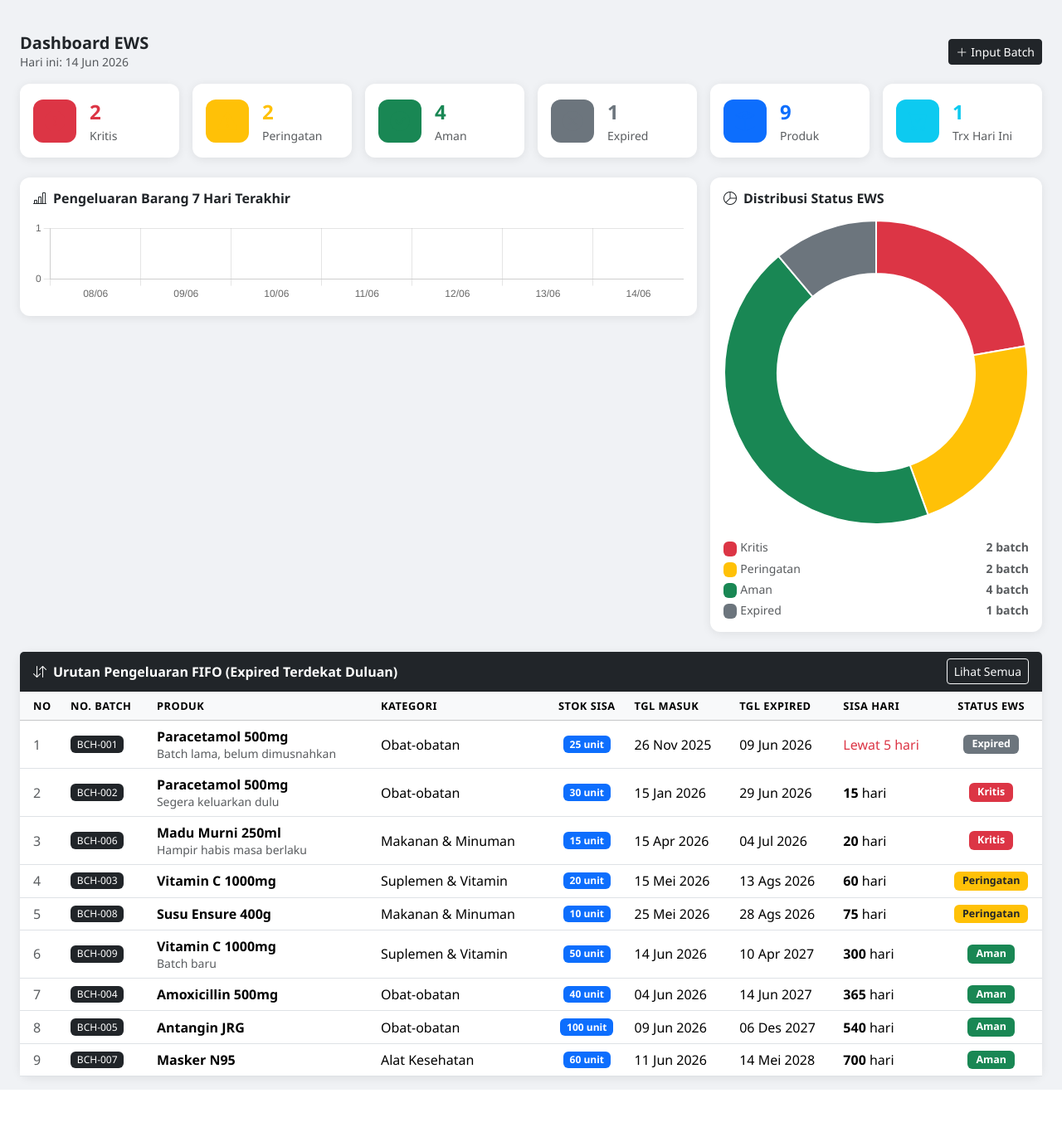
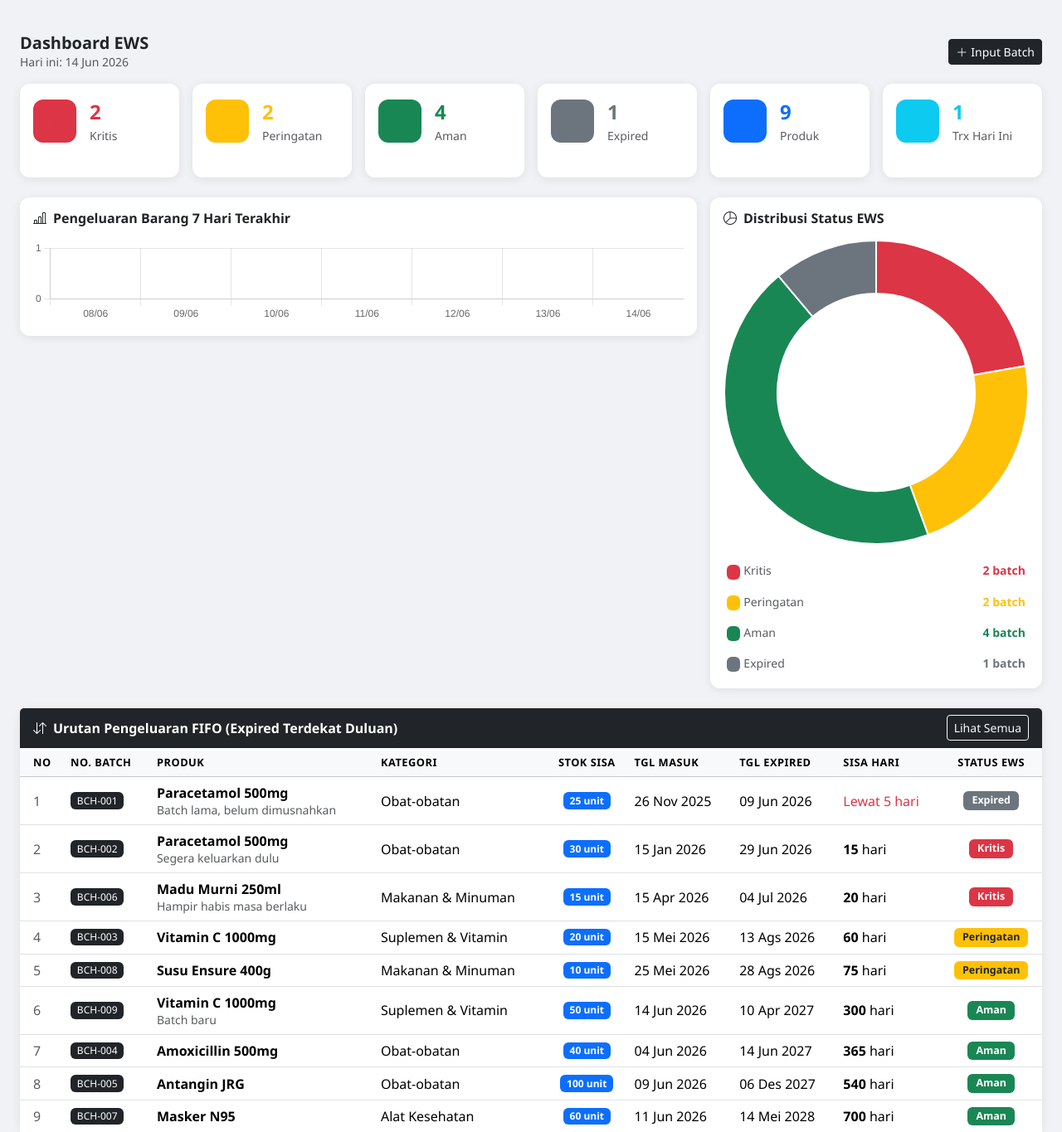
Before and after one commit to Favyrahma/inventaris-fifo, a PHP site: page /indeks.php in a window 1280 px wide. Shown: the part 56-1421 px from the top of the page at 83% size. Before the commit the page ends 1370 px from the top, so only its background shows below. Run offline with PHP 8.4, Linux system fonts and the light colour scheme; a user stored in the database is signed in; data comes from the database, SQL or seed files in the repository.

Commit message:
update indeks.php

```diff
--- a/indeks.php
+++ b/indeks.php
@@ -40,9 +40,7 @@
       $grafik_data[] = $q['t'];
   }
 
-    // ── Tabel FIFO — FIX: nama variabel wajib $q_fifo ─────────────────────────
-    // Kolom yang tersedia di tabel produk: id, no_batch, nama_produk, kategori_id,
-    // harga_beli, harga_jual, stok, stok_awal, tgl_masuk, tgl_expired, keterangan
+  // ── Tabel FIFO ────────────────────────────────────────────────────────────
   $q_fifo = mysqli_query($koneksi,
       "SELECT p.*, k.nama_kategori,
               DATEDIFF(p.tgl_expired, '$tgl') as sisa_hari
@@ -50,6 +48,14 @@
       JOIN kategori k ON p.kategori_id = k.id
       WHERE p.stok > 0
       ORDER BY p.tgl_expired ASC");
+
+  // URL untuk tiap kartu
+  $url_kritis   = "laporan_expired.php?filter=risiko";
+  $url_warning  = "laporan_expired.php?filter=all";
+  $url_aman     = "produk.php?status=aman";
+  $url_expired  = "laporan_expired.php?filter=expired";
+  $url_produk   = "produk.php";
+  $url_trx      = "laporan_transaksi.php?dari=$tgl&sampai=$tgl";
   ?>
   <?php include 'includes/navbar.php'; ?>
   <!DOCTYPE html>
@@ -62,9 +68,62 @@
   <link href="https://cdn.jsdelivr.net/npm/bootstrap-icons@1.11.3/font/bootstrap-icons.min.css" rel="stylesheet">
   <style>
   body { background: #f0f2f5; font-family: 'Segoe UI', sans-serif; }
-    .stat-card { border: 0; border-radius: 12px; box-shadow: 0 2px 12px rgba(0,0,0,.08); transition: .2s; }
-    .stat-card:hover { transform: translateY(-2px); box-shadow: 0 6px 20px rgba(0,0,0,.12); }
-    .stat-icon { width: 52px; height: 52px; border-radius: 12px; display: flex; align-items: center; justify-content: center; font-size: 1.5rem; }
+
+  /* ── Kartu statistik ── */
+  .stat-card {
+      border: 0;
+      border-radius: 12px;
+      box-shadow: 0 2px 12px rgba(0,0,0,.08);
+      transition: transform .18s, box-shadow .18s;
+      text-decoration: none !important;
+      color: inherit !important;
+      display: block;         /* <a> jadi block penuh */
+      cursor: pointer;
+  }
+  .stat-card:hover {
+      transform: translateY(-4px);
+      box-shadow: 0 8px 24px rgba(0,0,0,.14);
+  }
+  .stat-card:active {
+      transform: translateY(-1px);
+      box-shadow: 0 3px 10px rgba(0,0,0,.1);
+  }
+  /* Garis bawah warna saat hover */
+  .stat-card.c-danger  { border-bottom: 3px solid transparent; }
+  .stat-card.c-warning { border-bottom: 3px solid transparent; }
+  .stat-card.c-success { border-bottom: 3px solid transparent; }
+  .stat-card.c-secondary { border-bottom: 3px solid transparent; }
+  .stat-card.c-primary { border-bottom: 3px solid transparent; }
+  .stat-card.c-info    { border-bottom: 3px solid transparent; }
+
+  .stat-card.c-danger:hover   { border-bottom-color: #dc3545; }
+  .stat-card.c-warning:hover  { border-bottom-color: #ffc107; }
+  .stat-card.c-success:hover  { border-bottom-color: #198754; }
+  .stat-card.c-secondary:hover{ border-bottom-color: #6c757d; }
+  .stat-card.c-primary:hover  { border-bottom-color: #0d6efd; }
+  .stat-card.c-info:hover     { border-bottom-color: #0dcaf0; }
+
+  .stat-icon {
+      width: 52px; height: 52px;
+      border-radius: 12px;
+      display: flex; align-items: center; justify-content: center;
+      font-size: 1.5rem;
+      flex-shrink: 0;
+  }
+
+  /* Tooltip klik */
+  .stat-card .click-hint {
+      font-size: 10px;
+      color: #aaa;
+      margin-top: 6px;
+      display: flex;
+      align-items: center;
+      gap: 3px;
+      opacity: 0;
+      transition: opacity .18s;
+  }
+  .stat-card:hover .click-hint { opacity: 1; }
+
   .table-fifo th { font-size: .8rem; text-transform: uppercase; letter-spacing: .04em; }
   .badge-ews { font-size: .78rem; padding: .4em .8em; border-radius: 6px; }
   .chart-card { border: 0; border-radius: 12px; box-shadow: 0 2px 12px rgba(0,0,0,.08); }
@@ -73,7 +132,7 @@
   <body>
   <div class="container-fluid px-4 py-3">
 
-      <!-- Header baris atas -->
+    <!-- Header -->
     <div class="d-flex justify-content-between align-items-center mb-3">
       <div>
         <h5 class="fw-bold mb-0">Dashboard EWS</h5>
@@ -84,87 +143,151 @@
       </a>
     </div>
 
-      <!-- Kartu statistik -->
+    <!-- ── Kartu Statistik (semua bisa diklik) ── -->
     <div class="row g-3 mb-4">
+
+      <!-- Kritis → laporan_expired.php?filter=risiko -->
       <div class="col-6 col-md-3 col-lg-2">
-          <div class="card stat-card h-100 p-3">
+        <a href="<?= $url_kritis ?>" class="stat-card card c-danger h-100 p-3"
+          title="Lihat produk kritis">
           <div class="d-flex align-items-center gap-3">
-              <div class="stat-icon bg-danger bg-opacity-15 text-danger"><i class="bi bi-exclamation-octagon-fill"></i></div>
-              <div><div class="fw-bold fs-4 text-danger"><?= $r_kritis['t'] ?></div><div class="text-muted small">Kritis</div></div>
+            <div class="stat-icon bg-danger bg-opacity-15 text-danger">
+              <i class="bi bi-exclamation-octagon-fill"></i>
+            </div>
+            <div>
+              <div class="fw-bold fs-4 text-danger"><?= $r_kritis['t'] ?></div>
+              <div class="text-muted small">Kritis</div>
             </div>
           </div>
+          <div class="click-hint"><i class="bi bi-arrow-right-circle"></i> Lihat produk kritis</div>
+        </a>
       </div>
+
+      <!-- Peringatan → laporan_expired.php?filter=all -->
       <div class="col-6 col-md-3 col-lg-2">
-          <div class="card stat-card h-100 p-3">
+        <a href="<?= $url_warning ?>" class="stat-card card c-warning h-100 p-3"
+          title="Lihat produk peringatan">
           <div class="d-flex align-items-center gap-3">
-              <div class="stat-icon bg-warning bg-opacity-15 text-warning"><i class="bi bi-exclamation-triangle-fill"></i></div>
-              <div><div class="fw-bold fs-4 text-warning"><?= $r_warning['t'] ?></div><div class="text-muted small">Peringatan</div></div>
+            <div class="stat-icon bg-warning bg-opacity-15 text-warning">
+              <i class="bi bi-exclamation-triangle-fill"></i>
+            </div>
+            <div>
+              <div class="fw-bold fs-4 text-warning"><?= $r_warning['t'] ?></div>
+              <div class="text-muted small">Peringatan</div>
             </div>
           </div>
+          <div class="click-hint"><i class="bi bi-arrow-right-circle"></i> Lihat produk peringatan</div>
+        </a>
       </div>
+
+      <!-- Aman → produk.php?status=aman -->
       <div class="col-6 col-md-3 col-lg-2">
-          <div class="card stat-card h-100 p-3">
+        <a href="<?= $url_aman ?>" class="stat-card card c-success h-100 p-3"
+          title="Lihat produk aman">
           <div class="d-flex align-items-center gap-3">
-              <div class="stat-icon bg-success bg-opacity-15 text-success"><i class="bi bi-check-circle-fill"></i></div>
-              <div><div class="fw-bold fs-4 text-success"><?= $r_aman['t'] ?></div><div class="text-muted small">Aman</div></div>
+            <div class="stat-icon bg-success bg-opacity-15 text-success">
+              <i class="bi bi-check-circle-fill"></i>
+            </div>
+            <div>
+              <div class="fw-bold fs-4 text-success"><?= $r_aman['t'] ?></div>
+              <div class="text-muted small">Aman</div>
             </div>
           </div>
+          <div class="click-hint"><i class="bi bi-arrow-right-circle"></i> Lihat produk aman</div>
+        </a>
       </div>
+
+      <!-- Expired → laporan_expired.php?filter=expired -->
       <div class="col-6 col-md-3 col-lg-2">
-          <div class="card stat-card h-100 p-3">
+        <a href="<?= $url_expired ?>" class="stat-card card c-secondary h-100 p-3"
+          title="Lihat produk sudah kedaluwarsa">
           <div class="d-flex align-items-center gap-3">
-              <div class="stat-icon bg-secondary bg-opacity-15 text-secondary"><i class="bi bi-x-circle-fill"></i></div>
-              <div><div class="fw-bold fs-4 text-secondary"><?= $r_expired['t'] ?></div><div class="text-muted small">Expired</div></div>
+            <div class="stat-icon bg-secondary bg-opacity-15 text-secondary">
+              <i class="bi bi-x-circle-fill"></i>
+            </div>
+            <div>
+              <div class="fw-bold fs-4 text-secondary"><?= $r_expired['t'] ?></div>
+              <div class="text-muted small">Expired</div>
             </div>
           </div>
+          <div class="click-hint"><i class="bi bi-arrow-right-circle"></i> Lihat produk expired</div>
+        </a>
       </div>
+
+      <!-- Produk → produk.php -->
       <div class="col-6 col-md-3 col-lg-2">
-          <div class="card stat-card h-100 p-3">
+        <a href="<?= $url_produk ?>" class="stat-card card c-primary h-100 p-3"
+          title="Lihat semua produk & batch">
           <div class="d-flex align-items-center gap-3">
-              <div class="stat-icon bg-primary bg-opacity-15 text-primary"><i class="bi bi-box-seam-fill"></i></div>
-              <div><div class="fw-bold fs-4 text-primary"><?= $r_produk['t'] ?></div><div class="text-muted small">Produk</div></div>
+            <div class="stat-icon bg-primary bg-opacity-15 text-primary">
+              <i class="bi bi-box-seam-fill"></i>
+            </div>
+            <div>
+              <div class="fw-bold fs-4 text-primary"><?= $r_produk['t'] ?></div>
+              <div class="text-muted small">Produk</div>
             </div>
           </div>
+          <div class="click-hint"><i class="bi bi-arrow-right-circle"></i> Lihat semua produk</div>
+        </a>
       </div>
+
+      <!-- Trx Hari Ini → laporan_transaksi.php?dari=today&sampai=today -->
       <div class="col-6 col-md-3 col-lg-2">
-          <div class="card stat-card h-100 p-3">
+        <a href="<?= $url_trx ?>" class="stat-card card c-info h-100 p-3"
+          title="Lihat transaksi hari ini">
           <div class="d-flex align-items-center gap-3">
-              <div class="stat-icon bg-info bg-opacity-15 text-info"><i class="bi bi-cart-check-fill"></i></div>
-              <div><div class="fw-bold fs-4 text-info"><?= $r_trx_hari['t'] ?></div><div class="text-muted small">Trx Hari Ini</div></div>
+            <div class="stat-icon bg-info bg-opacity-15 text-info">
+              <i class="bi bi-cart-check-fill"></i>
+            </div>
+            <div>
+              <div class="fw-bold fs-4 text-info"><?= $r_trx_hari['t'] ?></div>
+              <div class="text-muted small">Trx Hari Ini</div>
             </div>
           </div>
+          <div class="click-hint"><i class="bi bi-arrow-right-circle"></i> Lihat transaksi hari ini</div>
+        </a>
       </div>
-      </div>
+
+    </div><!-- end row kartu -->
 
     <!-- Grafik -->
     <div class="row g-3 mb-4">
       <div class="col-lg-8">
         <div class="card chart-card p-3">
-            <h6 class="fw-semibold mb-3"><i class="bi bi-bar-chart-line me-2"></i>Pengeluaran Barang 7 Hari Terakhir</h6>
+          <h6 class="fw-semibold mb-3">
+            <i class="bi bi-bar-chart-line me-2"></i>Pengeluaran Barang 7 Hari Terakhir
+          </h6>
           <canvas id="chartTrx" height="100"></canvas>
         </div>
       </div>
       <div class="col-lg-4">
         <div class="card chart-card p-3 h-100">
-            <h6 class="fw-semibold mb-3"><i class="bi bi-pie-chart me-2"></i>Distribusi Status EWS</h6>
+          <h6 class="fw-semibold mb-3">
+            <i class="bi bi-pie-chart me-2"></i>Distribusi Status EWS
+          </h6>
           <canvas id="chartEWS" height="180"></canvas>
           <div class="mt-3">
-              <div class="d-flex justify-content-between small text-muted mb-1">
+            <!-- Legend donat — tiap baris juga bisa diklik -->
+            <a href="<?= $url_kritis ?>"
+              class="d-flex justify-content-between align-items-center small text-decoration-none text-muted mb-2 p-1 rounded hover-legend">
               <span><span class="badge bg-danger me-1">&nbsp;</span>Kritis</span>
-                <strong><?= $r_kritis['t'] ?> batch</strong>
-              </div>
-              <div class="d-flex justify-content-between small text-muted mb-1">
+              <strong class="text-danger"><?= $r_kritis['t'] ?> batch</strong>
+            </a>
+            <a href="<?= $url_warning ?>"
+              class="d-flex justify-content-between align-items-center small text-decoration-none text-muted mb-2 p-1 rounded hover-legend">
               <span><span class="badge bg-warning me-1">&nbsp;</span>Peringatan</span>
-                <strong><?= $r_warning['t'] ?> batch</strong>
-              </div>
-              <div class="d-flex justify-content-between small text-muted mb-1">
+              <strong class="text-warning"><?= $r_warning['t'] ?> batch</strong>
+            </a>
+            <a href="<?= $url_aman ?>"
+              class="d-flex justify-content-between align-items-center small text-decoration-none text-muted mb-2 p-1 rounded hover-legend">
               <span><span class="badge bg-success me-1">&nbsp;</span>Aman</span>
-                <strong><?= $r_aman['t'] ?> batch</strong>
-              </div>
-              <div class="d-flex justify-content-between small text-muted">
+              <strong class="text-success"><?= $r_aman['t'] ?> batch</strong>
+            </a>
+            <a href="<?= $url_expired ?>"
+              class="d-flex justify-content-between align-items-center small text-decoration-none text-muted p-1 rounded hover-legend">
               <span><span class="badge bg-secondary me-1">&nbsp;</span>Expired</span>
-                <strong><?= $r_expired['t'] ?> batch</strong>
-              </div>
+              <strong class="text-secondary"><?= $r_expired['t'] ?> batch</strong>
+            </a>
           </div>
         </div>
       </div>
@@ -197,10 +320,8 @@
             <tbody>
             <?php
             $no = 1;
-              // FIX baris 157: gunakan $q_fifo (sudah didefinisikan di atas)
             while ($d = mysqli_fetch_assoc($q_fifo)):
                 $sisa = $d['sisa_hari'];
-                  // FIX: status_expired() kini mengembalikan 3 elemen [$bgc, $tc, $lbl]
                 [$bgc, $tc, $lbl] = status_expired($sisa, $THRESHOLD_MERAH, $THRESHOLD_KUNING);
             ?>
             <tr>
@@ -213,7 +334,6 @@
                 <?php endif; ?>
               </td>
               <td><?= htmlspecialchars($d['nama_kategori']) ?></td>
-                <!-- FIX: kolom stok_sisa & satuan tidak ada di tabel — pakai stok -->
               <td class="text-center">
                 <span class="badge <?= $d['stok'] <= 5 ? 'bg-danger' : 'bg-primary' ?>">
                   <?= $d['stok'] ?> unit
@@ -241,9 +361,17 @@
 
   </div><!-- end container -->
 
+  <style>
+  /* Hover effect untuk legend donat */
+  .hover-legend:hover {
+      background: #f0f2f5;
+  }
+  </style>
+
   <script src="https://cdn.jsdelivr.net/npm/bootstrap@5.3.2/dist/js/bootstrap.bundle.min.js"></script>
   <script src="https://cdn.jsdelivr.net/npm/chart.js@4.4.0/dist/chart.umd.min.js"></script>
   <script>
+  // ── Bar chart 7 hari ──────────────────────────────────────────────────────
   new Chart(document.getElementById('chartTrx'), {
       type: 'bar',
       data: {
@@ -252,28 +380,68 @@
               label: 'Item Keluar',
               data: [<?= implode(',', $grafik_data) ?>],
               backgroundColor: 'rgba(33,37,41,.7)',
-                borderRadius: 6
+              borderRadius: 6,
+              hoverBackgroundColor: '#0d6efd'
           }]
       },
       options: {
-            plugins: { legend: { display: false } },
-            scales: { y: { beginAtZero: true, ticks: { stepSize: 1 } } }
+          plugins: {
+              legend: { display: false },
+              tooltip: {
+                  callbacks: {
+                      label: ctx => ' ' + ctx.parsed.y + ' item keluar'
+                  }
+              }
+          },
+          scales: { y: { beginAtZero: true, ticks: { stepSize: 1 } } },
+          onClick: function() {
+              window.location.href = '<?= $url_trx ?>';
+          },
+          onHover: function(event, elements) {
+              event.native.target.style.cursor = elements.length ? 'pointer' : 'default';
+          }
       }
   });
 
-    new Chart(document.getElementById('chartEWS'), {
+  // ── Donat chart EWS ──────────────────────────────────────────────────────
+  // Link tiap segmen donat ke halaman yang sesuai
+  const donatLinks = [
+      '<?= $url_kritis ?>',
+      '<?= $url_warning ?>',
+      '<?= $url_aman ?>',
+      '<?= $url_expired ?>'
+  ];
+
+  const ewsChart = new Chart(document.getElementById('chartEWS'), {
       type: 'doughnut',
       data: {
           labels: ['Kritis', 'Peringatan', 'Aman', 'Expired'],
           datasets: [{
               data: [<?= $r_kritis['t'] ?>, <?= $r_warning['t'] ?>, <?= $r_aman['t'] ?>, <?= $r_expired['t'] ?>],
               backgroundColor: ['#dc3545', '#ffc107', '#198754', '#6c757d'],
-                borderWidth: 2
+              hoverBackgroundColor: ['#b02a37', '#cc9a06', '#146c43', '#565e64'],
+              borderWidth: 2,
+              hoverOffset: 8
           }]
       },
       options: {
-            plugins: { legend: { display: false } },
-            cutout: '65%'
+          plugins: {
+              legend: { display: false },
+              tooltip: {
+                  callbacks: {
+                      label: ctx => ' ' + ctx.label + ': ' + ctx.parsed + ' batch — klik untuk detail'
+                  }
+              }
+          },
+          cutout: '65%',
+          onClick: function(event, elements) {
+              if (elements.length > 0) {
+                  window.location.href = donatLinks[elements[0].index];
+              }
+          },
+          onHover: function(event, elements) {
+              event.native.target.style.cursor = elements.length ? 'pointer' : 'default';
+          }
       }
   });
   </script>
```
Lines whose indentation alone changed are shown as unchanged.
